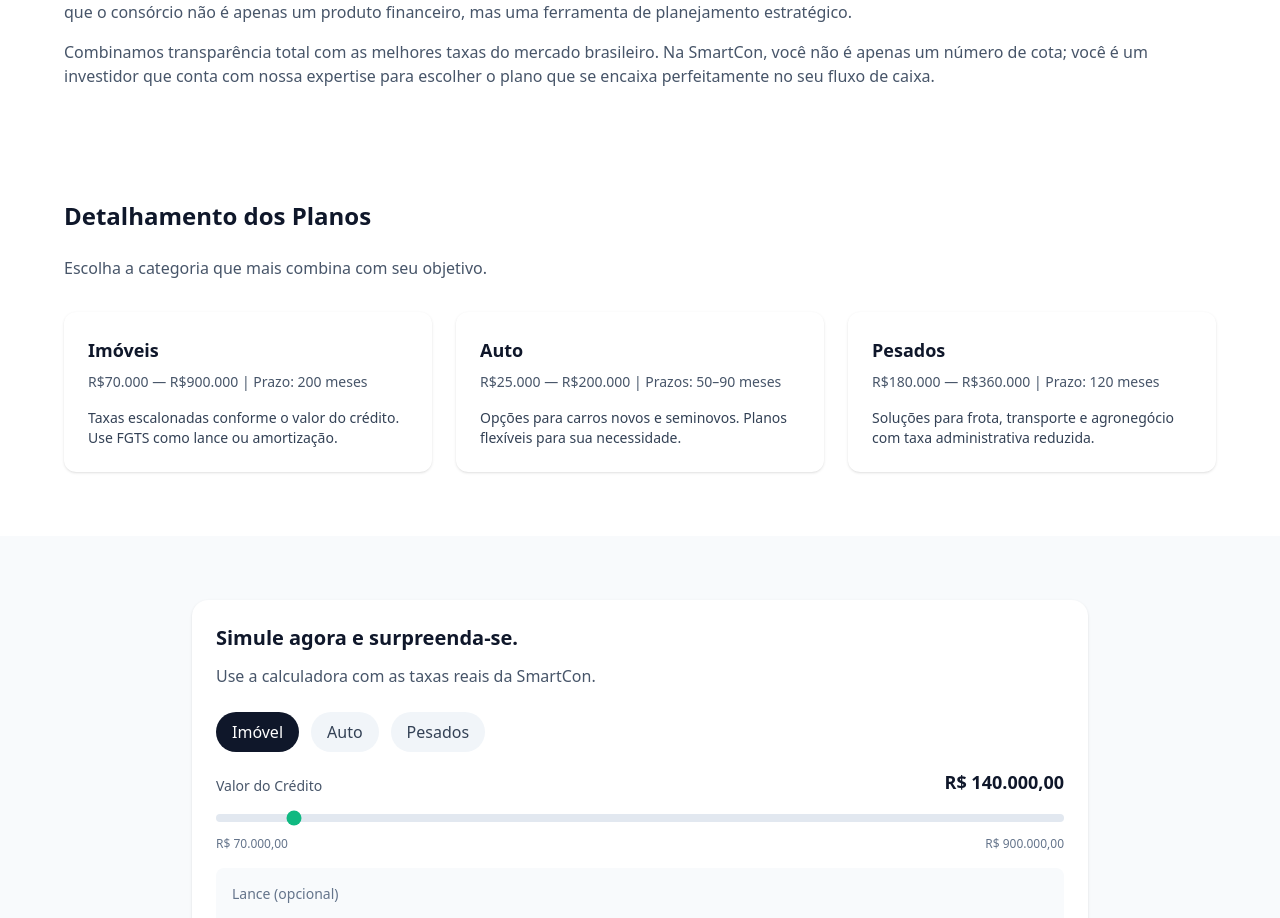
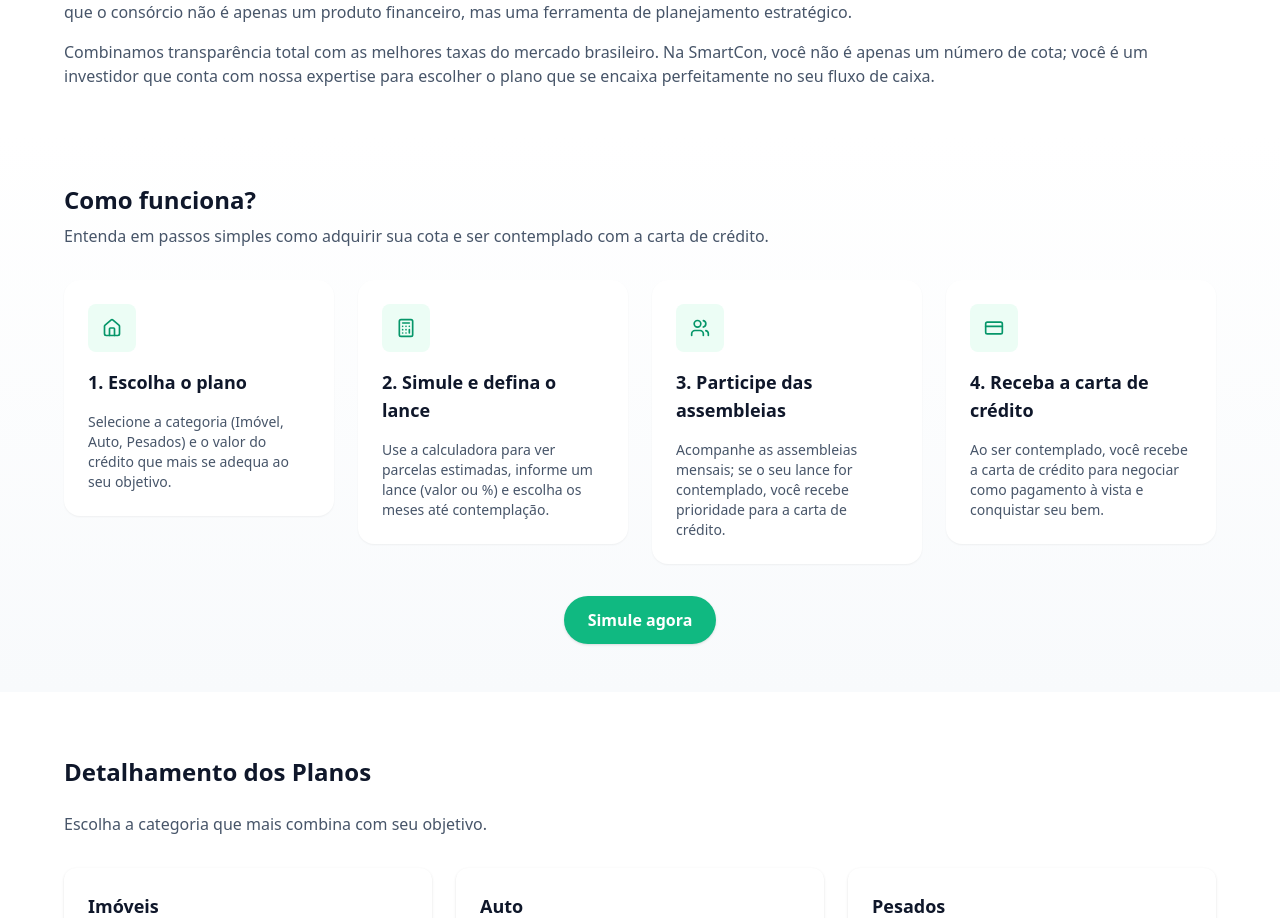
Before and after one commit to MauricioMilano/mat-website, a React (Vite) app: page / in a window 1280 px wide. Shown: the part 800-1718 px from the top of the page. Built offline with nearby package versions, Linux system fonts and the light colour scheme.

Commit message:
[dyad] Adicionar seção "Como funciona?" abaixo do Quem Somos - wrote 2 file(s)

```diff
--- /dev/null
+++ b/src/components/HowItWorks.tsx
@@ -0,0 +1,111 @@
+import React, { useEffect, useState } from "react";
+import { Home, Calculator, Users, CreditCard } from "lucide-react";
+
+const Step: React.FC<{
+  icon: React.ReactNode;
+  title: string;
+  children: React.ReactNode;
+}> = ({ icon, title, children }) => {
+  return (
+    <div className="bg-white rounded-2xl p-6 shadow-sm flex flex-col gap-4 hover:shadow-lg transition-shadow duration-300">
+      <div className="w-12 h-12 rounded-lg bg-emerald-50 text-emerald-600 flex items-center justify-center">
+        {icon}
+      </div>
+      <h4 className="text-lg font-semibold text-[#0f172a]">{title}</h4>
+      <p className="text-sm text-slate-600">{children}</p>
+    </div>
+  );
+};
+
+const HowItWorks: React.FC = () => {
+  const [mounted, setMounted] = useState(false);
+
+  useEffect(() => {
+    const t = setTimeout(() => setMounted(true), 40);
+    return () => clearTimeout(t);
+  }, []);
+
+  return (
+    <section
+      id="como-funciona"
+      className="py-12 px-6 bg-gradient-to-b from-white to-slate-50"
+    >
+      <div className="max-w-6xl mx-auto">
+        <div
+          className={
+            "mb-8 transform transition-all duration-700 ease-out " +
+            (mounted ? "opacity-100 translate-y-0" : "opacity-0 translate-y-4")
+          }
+        >
+          <h2 className="text-2xl font-bold mb-2 text-[#0f172a]">Como funciona?</h2>
+          <p className="text-slate-600">
+            Entenda em passos simples como adquirir sua cota e ser contemplado com a carta de crédito.
+          </p>
+        </div>
+
+        <div className="grid gap-6 sm:grid-cols-2 lg:grid-cols-4">
+          <div
+            className={
+              "transform transition-all duration-700 ease-out " +
+              (mounted ? "opacity-100 translate-y-0" : "opacity-0 translate-y-6")
+            }
+          >
+            <Step
+              icon={<Home className="w-5 h-5" />}
+              title="1. Escolha o plano"
+            >
+              Selecione a categoria (Imóvel, Auto, Pesados) e o valor do crédito que mais se adequa ao seu objetivo.
+            </Step>
+          </div>
+
+          <div
+            className={
+              "transform transition-all duration-800 ease-out delay-75 " +
+              (mounted ? "opacity-100 translate-y-0" : "opacity-0 translate-y-6")
+            }
+          >
+            <Step
+              icon={<Calculator className="w-5 h-5" />}
+              title="2. Simule e defina o lance"
+            >
+              Use a calculadora para ver parcelas estimadas, informe um lance (valor ou %) e escolha os meses até contemplação.
+            </Step>
+          </div>
+
+          <div
+            className={
+              "transform transition-all duration-900 ease-out delay-150 " +
+              (mounted ? "opacity-100 translate-y-0" : "opacity-0 translate-y-6")
+            }
+          >
+            <Step icon={<Users className="w-5 h-5" />} title="3. Participe das assembleias">
+              Acompanhe as assembleias mensais; se o seu lance for contemplado, você recebe prioridade para a carta de crédito.
+            </Step>
+          </div>
+
+          <div
+            className={
+              "transform transition-all duration-1000 ease-out delay-200 " +
+              (mounted ? "opacity-100 translate-y-0" : "opacity-0 translate-y-6")
+            }
+          >
+            <Step icon={<CreditCard className="w-5 h-5" />} title="4. Receba a carta de crédito">
+              Ao ser contemplado, você recebe a carta de crédito para negociar como pagamento à vista e conquistar seu bem.
+            </Step>
+          </div>
+        </div>
+
+        <div className="mt-8 text-center">
+          <a
+            href="#calculadora"
+            className="inline-block bg-emerald-500 hover:bg-emerald-600 text-white px-6 py-3 rounded-full font-semibold shadow"
+          >
+            Simule agora
+          </a>
+        </div>
+      </div>
+    </section>
+  );
+};
+
+export default HowItWorks;
--- a/src/pages/Index.tsx
+++ b/src/pages/Index.tsx
@@ -3,6 +3,7 @@ import Hero from "@/components/Hero";
 import Plans from "@/components/Plans";
 import Calculator from "@/components/Calculator";
 import Footer from "@/components/Footer";
+import HowItWorks from "@/components/HowItWorks";
 
 const Index: React.FC = () => {
   return (
@@ -17,6 +18,8 @@ const Index: React.FC = () => {
             <p className="text-slate-600 mt-4">Combinamos transparência total com as melhores taxas do mercado brasileiro. Na SmartCon, você não é apenas um número de cota; você é um investidor que conta com nossa expertise para escolher o plano que se encaixa perfeitamente no seu fluxo de caixa.</p>
           </div>
         </section>
+
+        <HowItWorks />
 
         <Plans />
 
```
